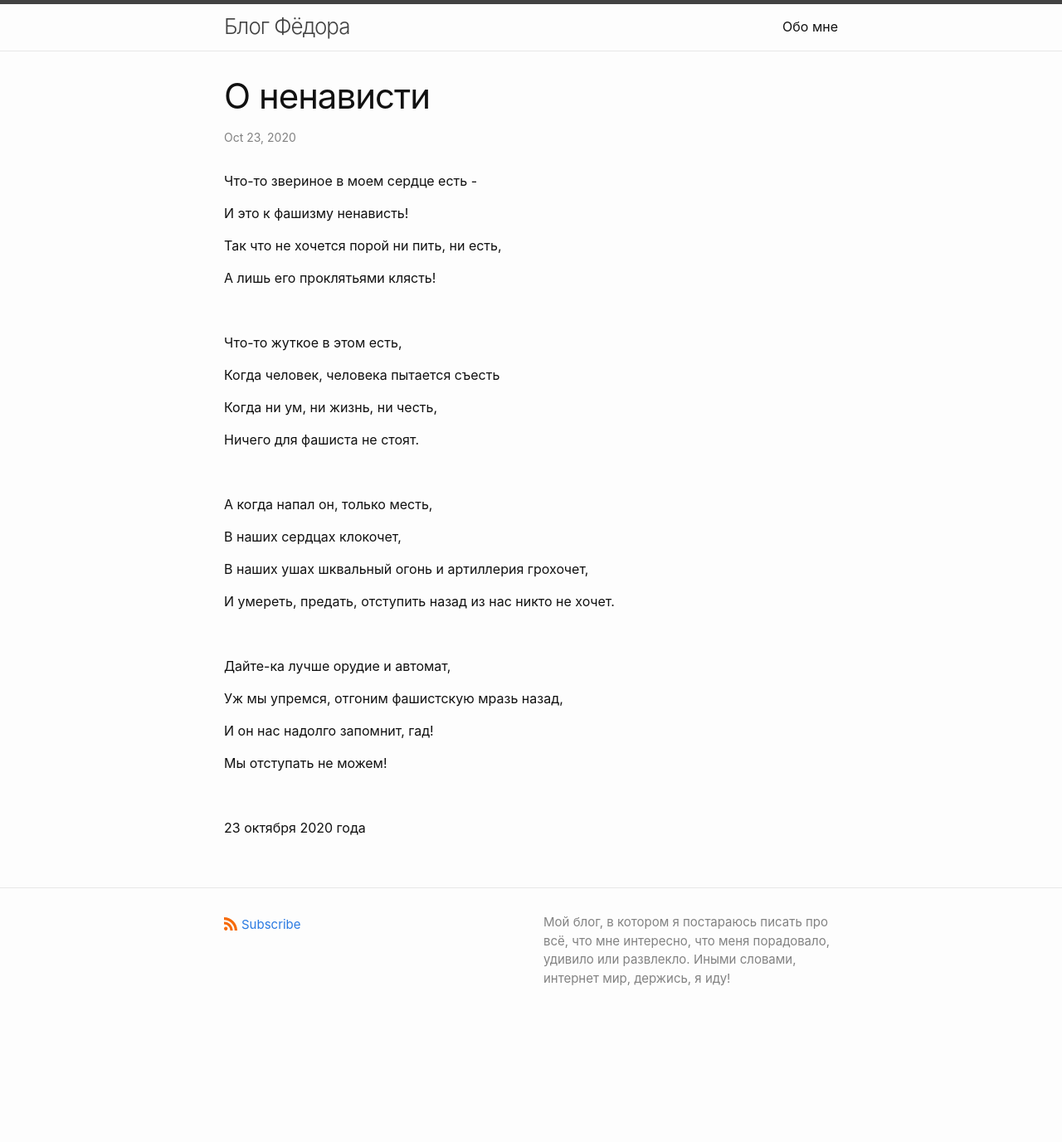
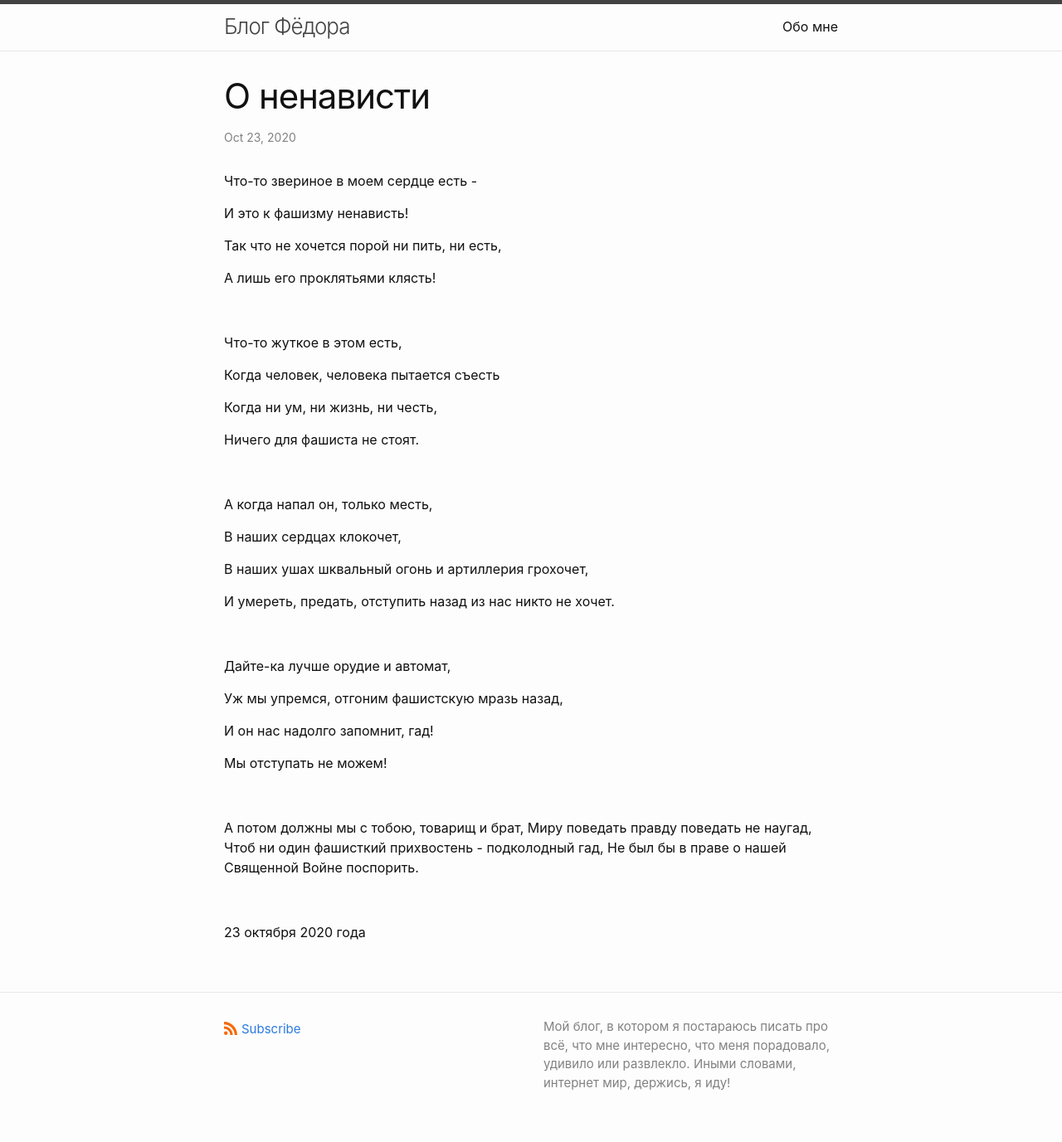
Before and after one commit to fjodor-che/blog, a Jekyll site: the page built from _posts/2020-10-23-o-nenavisti.md, in a window 1280 px wide. Shown: the whole page at 83% size. Built offline with Jekyll 4.4.1, drawn with Linux system fonts in a browser that asks for light colours; before the commit the page ends 1251 px from its top, so only the background shows below that.

Commit message:
Update 2020-10-23-o-nenavisti.md

```diff
--- a/_posts/2020-10-23-o-nenavisti.md
+++ b/_posts/2020-10-23-o-nenavisti.md
@@ -48,5 +48,12 @@ published: true
 
 <br>
 
+А потом должны мы с тобою, товарищ и брат,
+Миру поведать правду поведать не наугад,
+Чтоб ни один фашисткий прихвостень - подколодный гад,
+Не был бы в праве о нашей Священной Войне поспорить.
+
+<br>
+
 
 23 октября 2020 года
```
